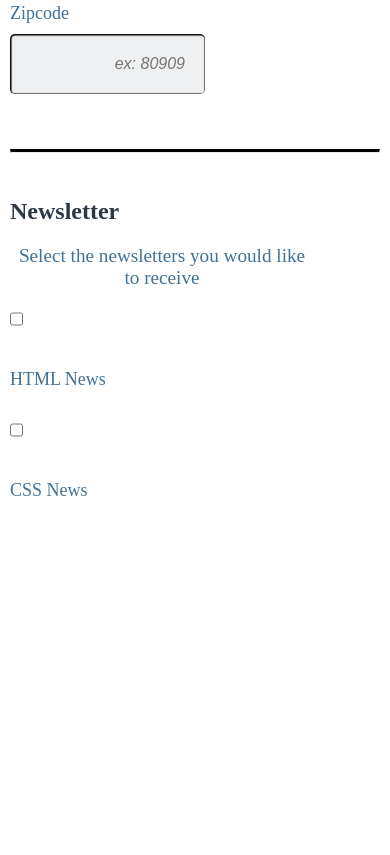
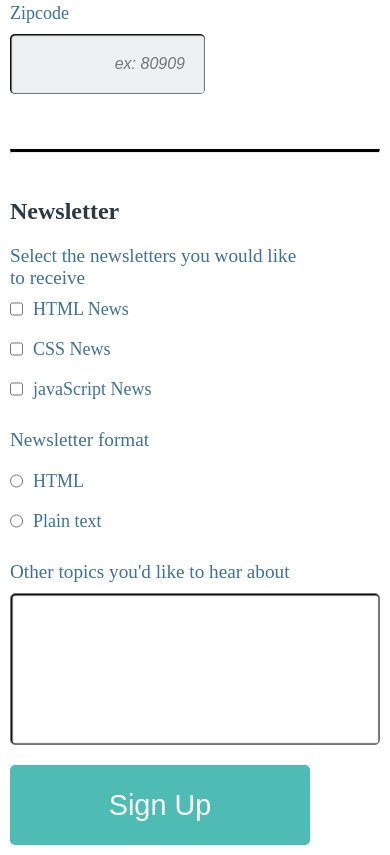
Before and after one commit to TypeErrorDev/Error-Dev-Registration-Form, a plain HTML site: page index.html in a window 390 px wide. Shown: the part 980-1835 px from the top of the page. Before the commit the page ends 1491 px from the top, so only its background shows below. Drawn offline with Linux system fonts and the light colour scheme.

Commit message:
almost complete with the mobile layout

```diff
--- a/index.html
+++ b/index.html
@@ -115,18 +115,40 @@
 
       <!-- Checkboxes -->
       <div class="cb">
-        <input type="checkbox" name="news_html" id="check-html" value="html-news">
-        <label for="news_html">HTML News</label>
+        <div class="cb2">
+          <input type="checkbox" name="news_html" id="check-html" value="html-news">
+          <label for="check-html">HTML News</label>
+        </div>
 
-        <input type="checkbox" name="news_css" id="check-css" value="css-news">
-        <label for="news_css">CSS News</label>
+        <div class="cb2">
+          <input type="checkbox" name="news_css" id="check-css" value="css-news">
+          <label for="check-css">CSS News</label>
+        </div>
+
+        <div class="cb2">
+          <input type="checkbox" name="news_javascript" id="check-javascript" value="javascript-news">
+          <label for="check-javascript">javaScript News</label>
+        </div>
+
+        <p>Newsletter format</p>
+
+        <!-- Radio  -->
+        <div class="cb2">
+          <input type="radio" name="html-format" id="rd-html" value="rd-html">
+          <label for="rd-html">HTML</label>
+        </div>
+
+        <div class="cb2">
+          <input type="radio" name="html-format" id="rd-plain" value="rd-html">
+          <label for="rd-plain">Plain text</label>
+        </div>
+
+        <p>Other topics you'd like to hear about</p>
+
+        <textarea name="text" id="text" cols="30" rows="10"></textarea>
       </div>
 
-
-
-
-
+      <button class="signup">Sign Up</button>
     </form>
-
   </body>
 </html>
--- a/style.css
+++ b/style.css
@@ -97,17 +97,43 @@ select {
 .bottom-news {
   margin-left: 10px;
 }
-.bottom-news p {
-  text-align: center;
+
+.cb {
+  display: flex;
+  flex-direction: column;
+  margin-left: 10px;
+}
+.cb p {
+  margin-bottom: 10px;
 }
 
-.cb{
+.cb2,
+.rd2 {
   display: flex;
-  flex-direction: column;
-  justify-content: center;
-  align-items: flex-start;
+  align-items: center;
+  height: 40px;
+}
+.cb2 input {
+  margin: 0;
 }
 
+textarea{
+  margin-right: 10px;
+  resize: none;
+  box-shadow: inset 0.5px 0.5px 1px 1px black;
+  border-radius: 5px;
+}
+
+.signup{
+  margin: 20px 10px 10px 10px;
+  height: 80px;
+  width: 300px;
+  font-size: 1.8rem;
+  color: #fff;
+  background-color: #4ebbb5;
+  border: none;
+  border-radius: 5px;
+}
 
 /* DRY Classes */
 .flexbox {
```
